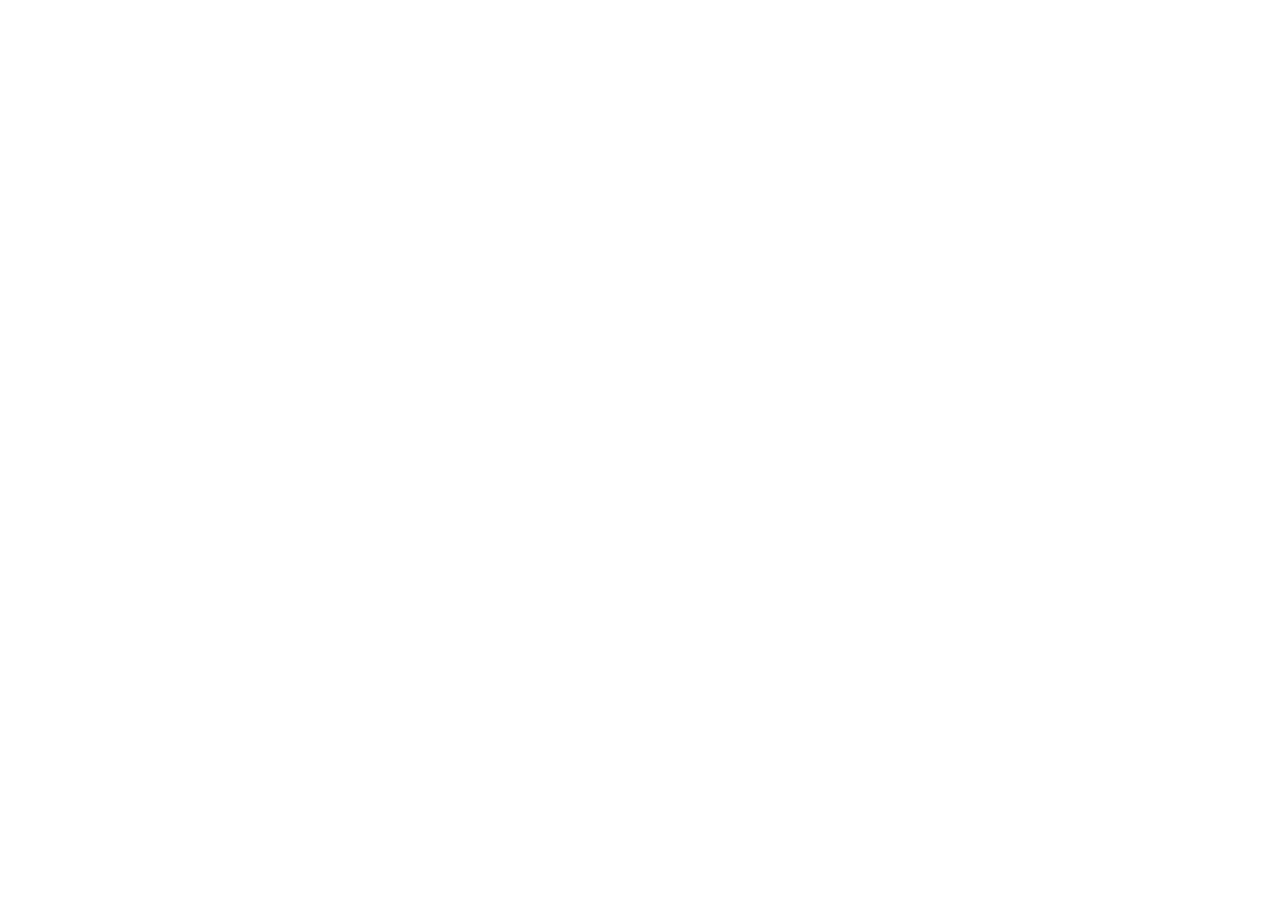
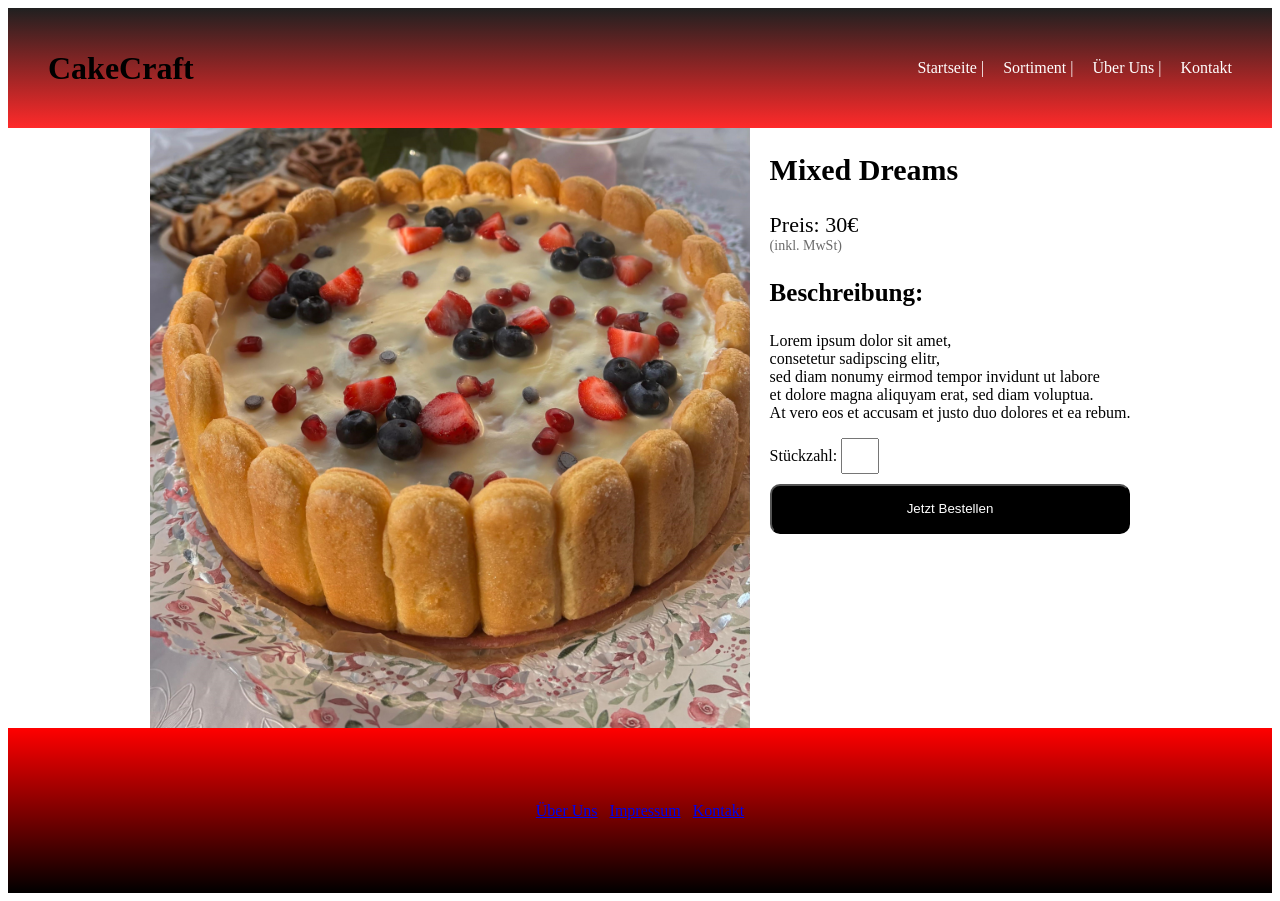
Before and after one commit to Samed-Uenal-57/Project-AMS, a website: page public/artikel.html in a window 1280 px wide. Before the commit the page ends 800 px from the top, so only its background shows below. Drawn offline with Linux system fonts and the light colour scheme.

Commit message:
sortiment erweitert und artikelseite hinzugefuegt.

```diff
--- /dev/null
+++ b/public/artikel.css
@@ -0,0 +1,76 @@
+/*Kopf-Bereich*/
+header {
+    display: flex;
+    justify-content: space-between;
+    align-items: center;
+    background: linear-gradient(180deg, rgb(32, 32, 32), rgb(255, 42, 42));
+    height: 120px;
+    padding: 0 40px;
+}
+
+nav a {
+  text-decoration: none;
+  color: white;
+  margin-left: 15px;
+}
+
+/*body-Bereich*/
+h2{
+    font-size: 30px;
+}
+h3{
+    font-size: 25px;
+}
+img{
+    max-width: 600px;
+}
+#article{
+    display: flex;
+    justify-content: center;
+    gap:20px;
+}
+.price{
+    font-size: 22px;
+}
+.price{
+    margin-bottom: 0;
+}
+.mwst{
+    color:#6a6a6a;
+    font-size: 14px;
+    margin-top: 0;
+}
+#piece{
+    max-width: 30px;
+    max-height: 30px;
+    width: 100%;
+    height:100%;
+}
+button{
+    margin-top:10px;
+    border-radius: 10px;
+    max-width: 500px;
+    max-height: 50px;
+    width:100%;
+    height: 100%;
+    background-color: black;
+    color:white;
+}
+
+
+
+
+
+
+
+
+/*Footer-Bereich*/
+
+footer{
+    color:white;
+    display: flex;
+    align-items: center;
+    justify-content: center;
+    background: linear-gradient(180deg,red,black);
+    height: 165px;
+}
--- a/public/artikel.html
+++ b/public/artikel.html
@@ -0,0 +1,57 @@
+<!DOCTYPE html>
+<html lang="de">
+	<head>
+		<meta charset="utf-8">
+		<meta name="viewport" content="width=device-width, initial-scale=1.0">
+        <link rel="stylesheet" type="text/css" href="artikel.css">
+        <title>Artikel:Erdbeerschokokuchen</title>
+    </head>
+
+    <body>
+        <header>
+
+            <h1>CakeCraft</h1>
+            <nav>
+                <a href="sortiment.html">Startseite |</a>
+                <a href="sortiment.html"> Sortiment |</a>
+                <a href="sortiment.html"> Über Uns |</a>
+                <a href="sortiment.html"> Kontakt </a>
+            </nav>
+
+        </header>
+
+        <main>
+            <section id="article">
+                <img src="/pictures/ErdbeereSchokoKuchen1.jpg">
+                <div id="description">
+                    <h2>Mixed Dreams</h2>
+                    <p class="price">Preis: 30€</p>
+                    <p class="mwst">(inkl. MwSt)</p>
+                    <h3>Beschreibung:</h3>
+                    <p class="description">Lorem ipsum dolor sit amet, <br>
+                        consetetur sadipscing elitr, <br>
+                        sed diam nonumy eirmod tempor invidunt ut labore <br>
+                        et dolore magna
+                        aliquyam erat, sed diam voluptua. <br>
+                        At vero eos et accusam et justo duo dolores et ea rebum.<br>
+                    </p>
+                    <label for="piece">Stückzahl:</label>
+                    <input type="number" id="piece"> <br>
+                    <button>Jetzt Bestellen</button>
+                </div>
+
+            </section>
+        </main>
+
+
+        <footer>
+            <div>
+                <a href="#">Über Uns</a>
+                &nbsp;
+                <a href="#">Impressum</a>
+                &nbsp;
+                <a href="#">Kontakt</a>
+            </div>
+        </footer>
+    </body>
+</html>
--- a/public/stylesheet.css
+++ b/public/stylesheet.css
@@ -9,7 +9,7 @@ header {
 
 nav a {
   text-decoration: none;
-  color: black;
+  color: white;
   margin-left: 15px;
 }
 /*Ende des Headers*/
```
Also changed, not shown: public/sortiment.html (+30 -0 lines), public/sortisheet.css (+5 -3 lines), pictures/ErdbeereSchokoKuchen1.jpg (added).
